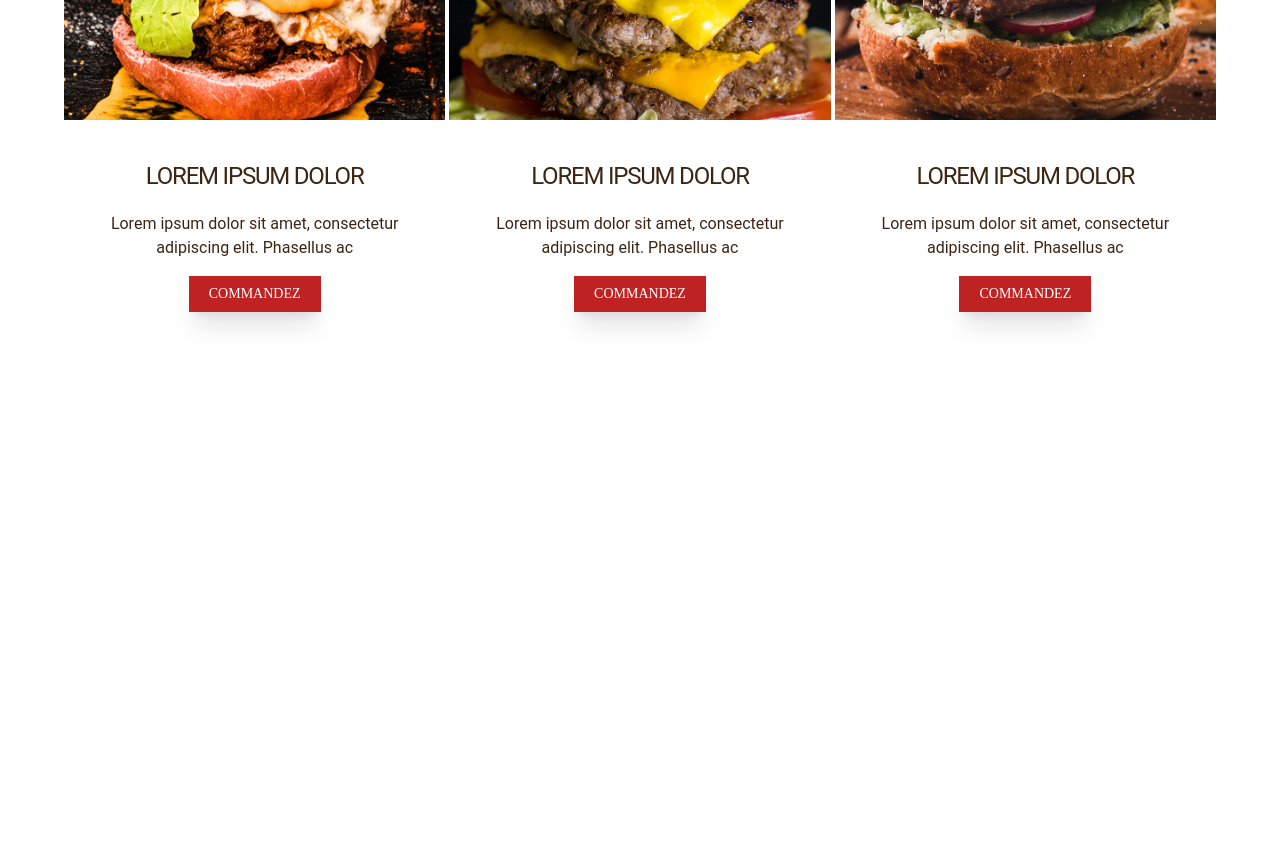
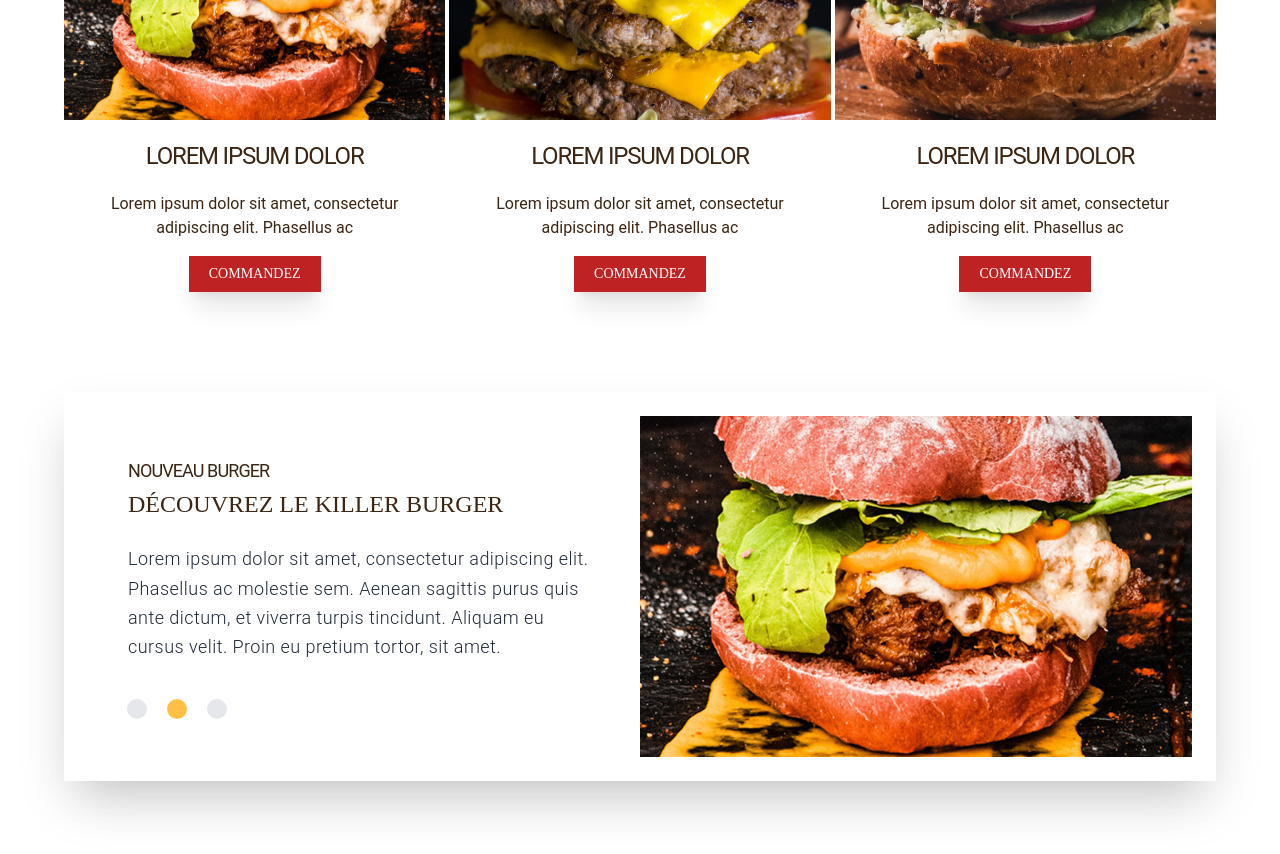
Before and after one commit to yannformation/Burger-House, a React (Create React App) app: page / in a window 1280 px wide. Shown: the part 1660-2514 px from the top of the page. Before the commit the page ends 2072 px from the top, so only its background shows below. Built offline with nearby package versions, Linux system fonts and the light colour scheme.

Commit message:
Section Slider OK

```diff
--- a/package.json
+++ b/package.json
@@ -7,6 +7,7 @@
     "@testing-library/react": "^13.4.0",
     "@testing-library/user-event": "^13.5.0",
     "react": "^18.2.0",
+    "react-alice-carousel": "^2.8.0",
     "react-dom": "^18.2.0",
     "react-router-dom": "^6.22.2",
     "react-scripts": "5.0.1",
--- a/src/components/elements/displayTitles/Heading.js
+++ b/src/components/elements/displayTitles/Heading.js
@@ -6,13 +6,15 @@
         children,
         variant,
         theme,  //style
-        display  //color
+        display,  //color
+        alignement,
+        className
 
     } = props
 
-   const classDefault = "mt-5 uppercase"
+   const classDefault = "uppercase"
 
-   let font, color
+   let font, color, align
 
    switch(theme){
     case "secondary":
@@ -30,18 +32,35 @@
         color="text-secondary"
    }
 
+   switch(alignement){
+    case "center":
+        align ="justify-center"
+        break
+    case "right":
+        align ="justify-end"
+        break
+    default:
+        align="justify-start"
+   }
+
 
   switch (variant) {
     case "h3":
       return (
-        <div className="flex items-center justify-center my-5">
-          <h3 className={`text-2xl ${classDefault} ${font} ${color}`}>{children}</h3>
+        <div className={`flex ${align}`}>
+          <h3 className={`text-2xl ${className} ${classDefault} ${font} ${color}`}>{children}</h3>
+        </div>
+      );
+    case "h4":
+      return (
+        <div className={`flex ${align}`}>
+          <h4 className={`text-lg ${className} ${classDefault} ${font} ${color}`}>{children}</h4>
         </div>
       );
     default:
       return (
-        <div className="flex items-center justify-center my-5">
-          <h2 className={`${theme === "secondary" ? "text-5xl" : "text-3xl"} ${classDefault} ${font} ${color}`}>{children}</h2>
+        <div className={`flex ${align}`}>
+          <h2 className={`${theme === "secondary" ? "text-5xl" : "text-3xl"} ${className} ${classDefault} ${font} ${color}`}>{children}</h2>
         </div>
       );
   }
--- a/src/components/marketing/Products.js
+++ b/src/components/marketing/Products.js
@@ -8,15 +8,12 @@
 import Product2 from '../../../src/medias/images/products/Product-2.jpg';
 import Product3 from '../../../src/medias/images/products/Product-3.jpg';
 
-
-
-
 export default function Products() {
   return (
     <Container>
       <HeadingTitles>Toujours des délicieux burgers</HeadingTitles>
 
-      <Heading theme="secondary">Choisissez et savourez</Heading>
+      <Heading theme="secondary" alignement="center" className="my-5">Choisissez et savourez</Heading>
 
       <p className="text-center">
         Lorem ipsum dolor sit amet, consectetur adipiscing elit. Phasellus ac
@@ -32,7 +29,7 @@
           </div>
 
           <div className="flex flex-col items-center justify-center px-5 pb-5">
-            <Heading variant="h3">Lorem ipsum dolor</Heading>
+            <Heading variant="h3" className="my-5">Lorem ipsum dolor</Heading>
             <p className="text-center">
               Lorem ipsum dolor sit amet, consectetur adipiscing elit. Phasellus
               ac
@@ -48,7 +45,7 @@
           </div>
 
           <div className="flex flex-col items-center justify-center px-5 pb-5">
-            <Heading variant="h3">Lorem ipsum dolor</Heading>
+            <Heading variant="h3" className="my-5">Lorem ipsum dolor</Heading>
             <p className="text-center">
               Lorem ipsum dolor sit amet, consectetur adipiscing elit. Phasellus
               ac
@@ -64,7 +61,7 @@
           </div>
 
           <div className="flex flex-col items-center justify-center px-5 pb-5">
-            <Heading variant="h3">Lorem ipsum dolor</Heading>
+            <Heading variant="h3" className="my-5">Lorem ipsum dolor</Heading>
             <p className="text-center">
               Lorem ipsum dolor sit amet, consectetur adipiscing elit. Phasellus
               ac
--- /dev/null
+++ b/src/components/marketing/pageSections/Event.js
@@ -0,0 +1,82 @@
+import React from "react";
+import Container from "../../elements/Container";
+import AliceCarousel from "react-alice-carousel";
+import "react-alice-carousel/lib/alice-carousel.css";
+import "../../../css/carousel.css";
+import Image1 from "../../../medias/images/photos/dorian-hurst-d-igN2ptyC8-unsplash.jpg";
+import Image2 from "../../../medias/images/products/Product-1.jpg";
+import Image3 from "../../../medias/images/products/Product-2.jpg";
+import Heading from "../../elements/displayTitles/Heading";
+
+const Slide = ({ children, category, title, image }) => {
+  return (
+    <div className="grid grid-cols-2 p-6">
+      <div className="p-10 mb-10">
+        <Heading variant="h4">{category}</Heading>
+        <Heading theme="secondary" variant="h3" className="mb-5">
+          {title}
+        </Heading>
+        <p className="tracking-wide text-lg  font-light text-gray-800">
+          {children}
+        </p>
+      </div>
+      <div className="relative h-full w-full">
+        <img
+          src={image}
+          alt="Une description de l'image"
+          className="bg-primary absolute top-0 left-0 w-full h-full object-cover object-bottom z-0"
+        />
+      </div>
+    </div>
+  );
+};
+
+export default function Event() {
+  const items = [
+    <Slide
+      image={Image1}
+      category="évènements à venir"
+      title="vivez la demi-finale"
+    >
+      Lorem ipsum dolor sit amet, consectetur adipiscing elit. Phasellus ac
+      molestie sem. Aenean sagittis purus quis ante dictum, et viverra turpis
+      tincidunt. Aliquam eu cursus velit. Proin eu pretium tortor, sit amet.
+    </Slide>,
+
+    <Slide
+      image={Image2}
+      category="Nouveau burger"
+      title="Découvrez le Killer Burger"
+    >
+      Lorem ipsum dolor sit amet, consectetur adipiscing elit. Phasellus ac
+      molestie sem. Aenean sagittis purus quis ante dictum, et viverra turpis
+      tincidunt. Aliquam eu cursus velit. Proin eu pretium tortor, sit amet.
+    </Slide>,
+
+    <Slide
+      image={Image3}
+      category="Nouvelle recette"
+      title="Le végéburger arrive !"
+    >
+      Lorem ipsum dolor sit amet, consectetur adipiscing elit. Phasellus ac
+      molestie sem. Aenean sagittis purus quis ante dictum, et viverra turpis
+      tincidunt. Aliquam eu cursus velit. Proin eu pretium tortor, sit amet.
+    </Slide>,
+  ];
+
+  return (
+    <Container>
+      <div className="shadow-2xl mb-20">
+        <AliceCarousel
+          autoPlay
+          infinite
+          autoPlayInterval="4000"
+          disableButtonsControls
+          mouseTracking
+          animationType="fadeout"
+          items={items}
+        />
+      </div>
+    </Container>
+  );
+}
--- /dev/null
+++ b/src/css/carousel.css
@@ -0,0 +1,205 @@
+.alice-carousel .animated {
+    animation-fill-mode: both;
+  }
+
+  .alice-carousel .animated-out {
+    z-index: 1;
+  }
+
+  .alice-carousel .fadeOut {
+    animation-name: fadeOut;
+  }
+
+  @keyframes fadeOut {
+    0% {
+      opacity: 1;
+    }
+    100% {
+      opacity: 0;
+      visibility: hidden;
+    }
+  }
+  .alice-carousel {
+    position: relative;
+    width: 100%;
+    margin: auto;
+    direction: ltr;
+  }
+
+  .alice-carousel__wrapper {
+    position: relative;
+    overflow-x: hidden;
+    overflow-y: hidden;
+    box-sizing: border-box;
+    width: 100%;
+    height: auto;
+  }
+
+  .alice-carousel__stage {
+    position: relative;
+    box-sizing: border-box;
+    width: 100%;
+    height: 100%;
+    margin: 0;
+    padding: 0;
+    white-space: nowrap;
+    transform-style: flat;
+    -webkit-transform-style: flat;
+    backface-visibility: hidden;
+    -webkit-backface-visibility: hidden;
+  }
+  .alice-carousel__stage-item {
+    position: relative;
+    display: inline-block;
+    padding: 0;
+    margin: 0;
+    box-sizing: border-box;
+    width: 100%;
+    height: 100%;
+    vertical-align: top;
+    white-space: normal;
+    line-height: 0;
+  }
+  .alice-carousel__stage-item * {
+    line-height: 1.625;
+  }
+  .alice-carousel__stage-item.__hidden {
+    opacity: 0;
+    overflow: hidden;
+  }
+
+  .alice-carousel__prev-btn,
+  .alice-carousel__next-btn {
+    display: inline-block;
+    box-sizing: border-box;
+    width: 50%;
+    padding: 10px 5px;
+  }
+  .alice-carousel__prev-btn [data-area]::after,
+  .alice-carousel__next-btn [data-area]::after {
+    position: relative;
+    content: attr(data-area);
+    text-transform: capitalize;
+  }
+
+  .alice-carousel__prev-btn {
+    text-align: right;
+  }
+
+  .alice-carousel__prev-btn-item,
+  .alice-carousel__next-btn-item {
+    display: inline-block;
+    cursor: pointer;
+    padding: 5px;
+    margin: 0;
+    color: #465798;
+  }
+  .alice-carousel__prev-btn-item:hover,
+  .alice-carousel__next-btn-item:hover {
+    color: darkred;
+  }
+  .alice-carousel__prev-btn-item.__inactive,
+  .alice-carousel__next-btn-item.__inactive {
+    opacity: 0.4;
+    pointer-events: none;
+  }
+
+  .alice-carousel__play-btn {
+    position: absolute;
+    top: 30px;
+    left: 20px;
+    display: inline-block;
+  }
+  .alice-carousel__play-btn:hover {
+    cursor: pointer;
+  }
+  .alice-carousel__play-btn-wrapper {
+    position: relative;
+    width: 32px;
+    height: 32px;
+    padding: 10px;
+    border-radius: 50%;
+    background-color: #fff;
+  }
+
+  .alice-carousel__play-btn-item {
+    position: absolute;
+    width: 32px;
+    height: 32px;
+    cursor: pointer;
+    border: 0;
+    outline: none;
+    background: transparent;
+  }
+  .alice-carousel__play-btn-item::before, .alice-carousel__play-btn-item::after {
+    position: absolute;
+    pointer-events: none;
+    display: block;
+    width: 0;
+    height: 0;
+    content: "";
+    transition: all 0.4s linear;
+    border-width: 8px 0 8px 15px;
+    border-style: solid;
+    border-color: transparent;
+    border-left-color: #465798;
+  }
+  .alice-carousel__play-btn-item::before {
+    left: 5px;
+    height: 14px;
+  }
+  .alice-carousel__play-btn-item::after {
+    top: 7px;
+    left: 18px;
+  }
+  .alice-carousel__play-btn-item.__pause::before, .alice-carousel__play-btn-item.__pause::after {
+    height: 30px;
+    border-width: 0 0 0 10px;
+  }
+  .alice-carousel__play-btn-item.__pause::after {
+    top: 0;
+    left: 18px;
+  }
+
+  .alice-carousel__dots {
+    /* margin: 30px 3px 5px; */
+    position: absolute;
+    bottom: 50px;
+    left: 60px;
+    padding: 0;
+    list-style: none;
+    text-align: center;
+  }
+  .alice-carousel__dots > li {
+    display: inline-block;
+  }
+  .alice-carousel__dots-item:not(.__custom) {
+    width: 20px;
+    height: 20px;
+    cursor: pointer;
+    border-radius: 50%;
+    /* background-color: #e0e4fb; */
+    @apply bg-gray-200;
+  }
+  .alice-carousel__dots-item:not(.__custom):not(:last-child) {
+    margin-right: 20px;
+  }
+  .alice-carousel__dots-item:not(.__custom):hover, .alice-carousel__dots-item:not(.__custom).__active {
+    /* background-color: #6e7ebc; */
+    @apply bg-primary;
+  }
+
+  .alice-carousel__slide-info {
+    position: absolute;
+    top: 20px;
+    right: 20px;
+    display: inline-block;
+    padding: 5px 10px;
+    color: #465798;
+    border-radius: 5px;
+    background-color: rgba(224, 228, 251, 0.6);
+  }
+  .alice-carousel__slide-info-item {
+    vertical-align: middle;
+    line-height: 0;
+  }
--- a/src/pages/HomePage.js
+++ b/src/pages/HomePage.js
@@ -2,6 +2,7 @@
 import HeroTop from '../components/marketing/pageSections/HeroTop'
 import LastProducts from '../components/marketing/LastProducts'
 import Products from '../components/marketing/Products'
+import Event from '../components/marketing/pageSections/Event'
 
 export default function HomePage() {
   return (
@@ -9,6 +10,7 @@
         <HeroTop />
         <LastProducts />
         <Products />
+        <Event />
     </>
   )
 }
```
Also changed, not shown: src/medias/images/photos/dorian-hurst-d-igN2ptyC8-unsplash.jpg (added), 1 other file (tests, documents, lock files or other folders).
